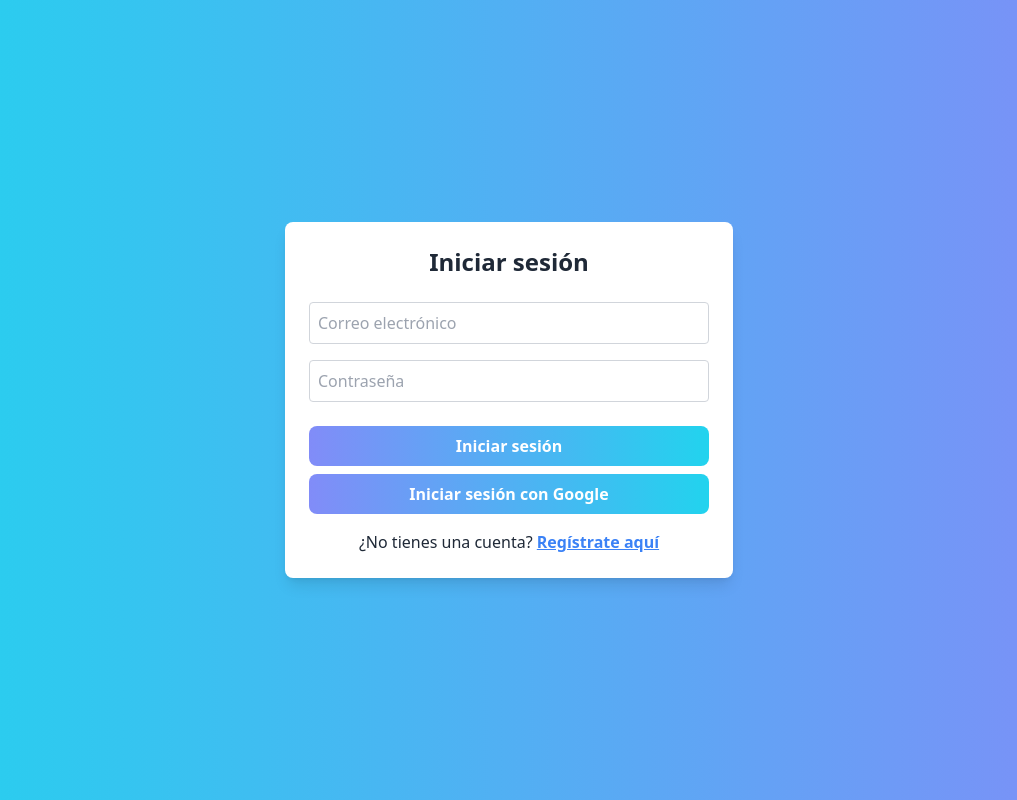
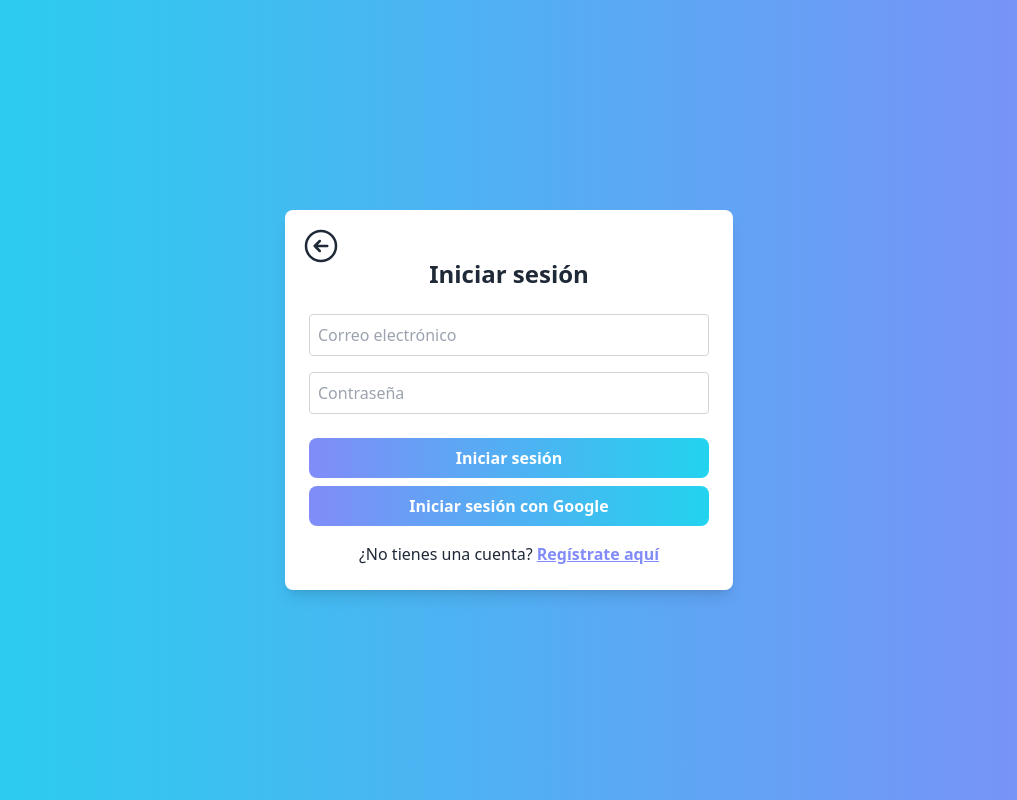
Before and after one commit to SantiagoMartinez99/prueba-social-network, a React (Vite) app: page /signin in a window 1280 px wide. Shown: the whole page, without its empty margins (131-1148 px from the left). Built offline with nearby package versions, Linux system fonts and the light colour scheme; no server answers.

Commit message:
fix: signin validation + profile and post loading view

```diff
--- a/src/components/Navbar.jsx
+++ b/src/components/Navbar.jsx
@@ -40,13 +40,11 @@ function Navbar() {
           <>
             <div className="relative">
               <div className="dropdown dropdown-end dropdown-hover">
-                <label tabIndex="0">
-                  <div className="avatar online hover:cursor-pointer">
-                    <div className="w-16 rounded-full">
-                      <img src={user.photoURL} alt="User Avatar" />
-                    </div>
+                <div className="avatar online hover:cursor-pointer">
+                  <div className="w-16 rounded-full">
+                    <img src={user.photoURL} alt="User Avatar" />
                   </div>
-                </label>
+                </div>
                 <ul
                   tabIndex="0"
                   className="dropdown-content menu p-2 shadow bg-base-100 rounded-box w-52 text-black"
--- a/src/components/Post.jsx
+++ b/src/components/Post.jsx
@@ -1,12 +1,14 @@
 import { HeartIcon as HeartOutline } from "@heroicons/react/24/outline";
 import { HeartIcon as HeartSolid } from "@heroicons/react/24/solid";
-import { useEffect } from "react";
+import { useState, useEffect } from "react";
 import useAuthStore from "../store/storeAuth";
 import store from "../store/storePosts";
 
 const { usePostStore } = store;
 
 function Posts() {
+  const [loading, setLoading] = useState(true);
+
   const {
     posts,
     handleLikeClick,
@@ -18,10 +20,19 @@ function Posts() {
   const { user } = useAuthStore();
 
   useEffect(() => {
+    setLoading(true);
+
     fetchPosts();
+    setLoading(false);
   }, []);
 
-  return (
+  return loading ? (
+    <div className="flex items-center justify-center min-h-screen bg-gradient-to-l from-indigo-400 to-cyan-400">
+      <div className="text-center text-white text-2xl font-bold">
+        <p>Cargando...</p>
+      </div>
+    </div>
+  ) : (
     <div className="my-40">
       {posts.map((post) => {
         const hasLiked =
@@ -96,6 +107,8 @@ function Posts() {
                 )}
                 <div className="relative mt-4">
                   <input
+                    id={`comment-input-${post.id}`}
+                    name={`comment-${post.id}`}
                     type="text"
                     placeholder="Escribe un comentario..."
                     value={commentText}
--- a/src/pages/Profile.jsx
+++ b/src/pages/Profile.jsx
@@ -1,4 +1,4 @@
-import { useEffect } from "react";
+import { useState, useEffect } from "react";
 import useAuthStore from "../store/storeAuth";
 import store from "../store/storePosts";
 import { db } from "../firebase";
@@ -9,10 +9,12 @@ const { usePostStore } = store;
 function Profile() {
   const { user } = useAuthStore();
   const { posts, setPosts } = usePostStore();
+  const [loading, setLoading] = useState(true);
 
   useEffect(() => {
     const fetchUserPosts = async () => {
       if (user) {
+        setLoading(true);
         try {
           const postsQuery = query(
             collection(db, "posts"),
@@ -26,14 +28,31 @@ function Profile() {
           setPosts(userPosts);
         } catch (error) {
           console.error("Error fetching user posts:", error);
+        } finally {
+          setLoading(false);
         }
       }
     };
-
     fetchUserPosts();
   }, [user, setPosts]);
 
-  return (
+  if (loading) {
+    return (
+      <div className="flex items-center justify-center min-h-screen bg-gradient-to-l from-indigo-400 to-cyan-400">
+        <div className="text-center text-white text-2xl font-bold">
+          Cargando posts...
+        </div>
+      </div>
+    );
+  }
+
+  return loading ? (
+    <div className="flex items-center justify-center min-h-screen bg-gradient-to-l from-indigo-400 to-cyan-400">
+      <div className="text-center text-white text-2xl font-bold">
+        <p>Cargando...</p>
+      </div>
+    </div>
+  ) : (
     <div className="my-60 px-20">
       <div className="container mx-auto px-4 sm:px-6 lg:px-8 -mt-20">
         <div className="bg-white rounded-lg shadow-lg p-6 mb-6">
--- a/src/pages/SignIn.jsx
+++ b/src/pages/SignIn.jsx
@@ -3,6 +3,8 @@ import { useNavigate } from "react-router-dom";
 import { ToastContainer, toast } from "react-toastify";
 import "react-toastify/dist/ReactToastify.css";
 import useAuthStore from "../store/storeAuth";
+import { ArrowLeftCircleIcon } from "@heroicons/react/24/outline";
+import { Link } from "react-router-dom";
 
 function SignIn() {
   const [email, setEmail] = useState("");
@@ -11,11 +13,16 @@ function SignIn() {
   const [image, setImage] = useState(null);
   const [isRegistering, setIsRegistering] = useState(false);
   const navigate = useNavigate();
-  const { loginWithGoogle } = useAuthStore();
+  const { loginWithGoogle, registerWithEmail, loginWithEmail } = useAuthStore();
 
-  const { registerWithEmail, loginWithEmail } = useAuthStore();
+  const handleAuth = async (e) => {
+    e.preventDefault();
 
-  const handleAuth = async () => {
+    if (!email || !password || (isRegistering && !name)) {
+      toast.error("Por favor, completa todos los campos requeridos.");
+      return;
+    }
+
     try {
       if (isRegistering) {
         await registerWithEmail(email, password, name, image);
@@ -23,8 +30,6 @@ function SignIn() {
         setIsRegistering(false);
       } else {
         await loginWithEmail(email, password);
-        toast.success("Inicio de sesión exitoso");
-        navigate("/home");
       }
     } catch (error) {
       toast.error("Error al procesar la solicitud. Verifica tus credenciales.");
@@ -42,16 +47,20 @@ function SignIn() {
       await loginWithGoogle();
       navigate("/foryou");
     } catch (error) {
-      console.error("Error during login:", error);
+      toast.error("Error durante el inicio de sesión con Google.");
     }
   };
 
   return (
     <div className="flex items-center justify-center min-h-screen bg-gradient-to-l from-indigo-400 to-cyan-400">
-      <div className="bg-white rounded-lg shadow-lg max-w-md mx-auto p-6">
-        <h2 className="text-2xl font-semibold mb-6 text-center">
+      <div className="relative bg-white rounded-lg shadow-lg max-w-md mx-auto p-6">
+        <Link to="/">
+          <ArrowLeftCircleIcon className="absolute top-4 left-4 h-10 w-10 text-gray-800 hover:text-gray-600 transition-colors duration-300" />
+        </Link>
+        <h2 className="text-2xl font-semibold my-6 text-center">
           {isRegistering ? "Registrarse" : "Iniciar sesión"}
         </h2>
+        <form onSubmit={handleAuth}>
           {isRegistering && (
             <>
               <input
@@ -60,6 +69,7 @@ function SignIn() {
                 value={name}
                 onChange={(e) => setName(e.target.value)}
                 className="mb-4 w-full p-2 border border-gray-300 rounded"
+                required
               />
               <input
                 type="file"
@@ -75,6 +85,7 @@ function SignIn() {
             value={email}
             onChange={(e) => setEmail(e.target.value)}
             className="mb-4 w-full p-2 border border-gray-300 rounded"
+            required
           />
           <input
             type="password"
@@ -82,21 +93,24 @@ function SignIn() {
             value={password}
             onChange={(e) => setPassword(e.target.value)}
             className="mb-6 w-full p-2 border border-gray-300 rounded"
+            required
           />
           <div className="flex flex-col gap-2">
             <button
-            onClick={handleAuth}
-            className="w-full font-bold text-white bg-gradient-to-r from-indigo-400 to-cyan-400 px-4 py-2 rounded-lg "
+              type="submit"
+              className="w-full font-bold text-white bg-gradient-to-r from-indigo-400 to-cyan-400 px-4 py-2 rounded-lg"
             >
               {isRegistering ? "Registrarse" : "Iniciar sesión"}
             </button>
             <button
+              type="button"
               className="w-full font-bold text-white bg-gradient-to-r from-indigo-400 to-cyan-400 px-4 py-2 rounded-lg"
               onClick={handleLogin}
             >
               Iniciar sesión con Google
             </button>
           </div>
+        </form>
         <p className="mt-4 text-center">
           {isRegistering ? (
             <>
@@ -113,7 +127,7 @@ function SignIn() {
               ¿No tienes una cuenta?{" "}
               <button
                 onClick={() => setIsRegistering(true)}
-                className="text-blue-500 underline font-bold"
+                className="text-indigo-400 underline font-bold"
               >
                 Regístrate aquí
               </button>
--- a/src/store/storeAuth.js
+++ b/src/store/storeAuth.js
@@ -1,11 +1,5 @@
 import { create } from "zustand";
-import {
-  auth,
-  provider,
-  signInWithPopup,
-  signOut,
-  storage,
-} from "../firebase";
+import { auth, provider, signInWithPopup, signOut, storage } from "../firebase";
 import {
   signInWithEmailAndPassword,
   createUserWithEmailAndPassword,
@@ -75,7 +69,10 @@ const useAuthStore = create((set) => ({
         password
       );
       set({ user: userCredential.user, loading: false });
+      toast.success("Inicio de sesión exitoso");
+      navigate("/");
     } catch (error) {
+      toast.error("Error al procesar la solicitud. Verifica tus credenciales.");
       set({ error: error.message, loading: false });
     }
   },
```
Lines whose indentation alone changed are shown as unchanged.
